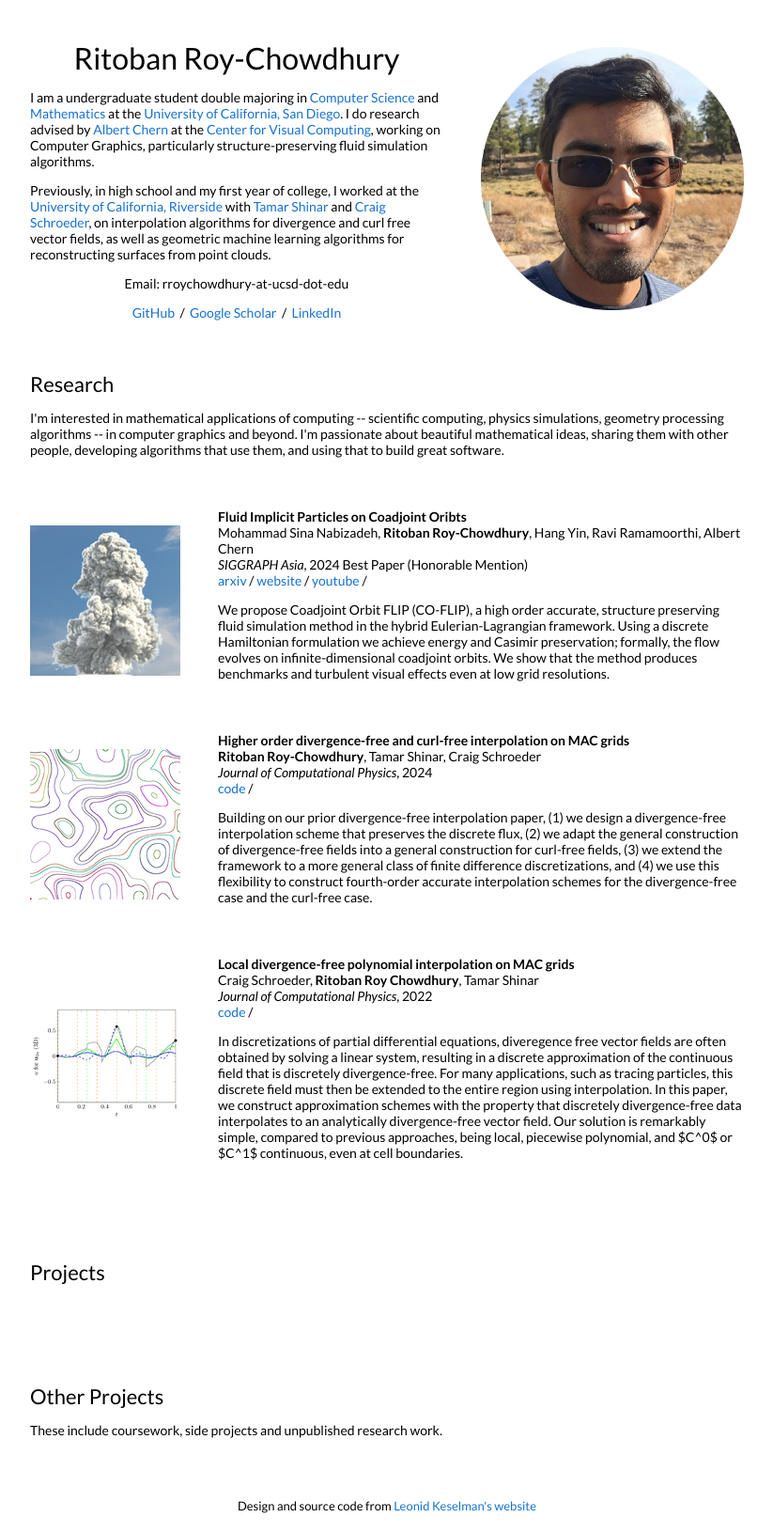
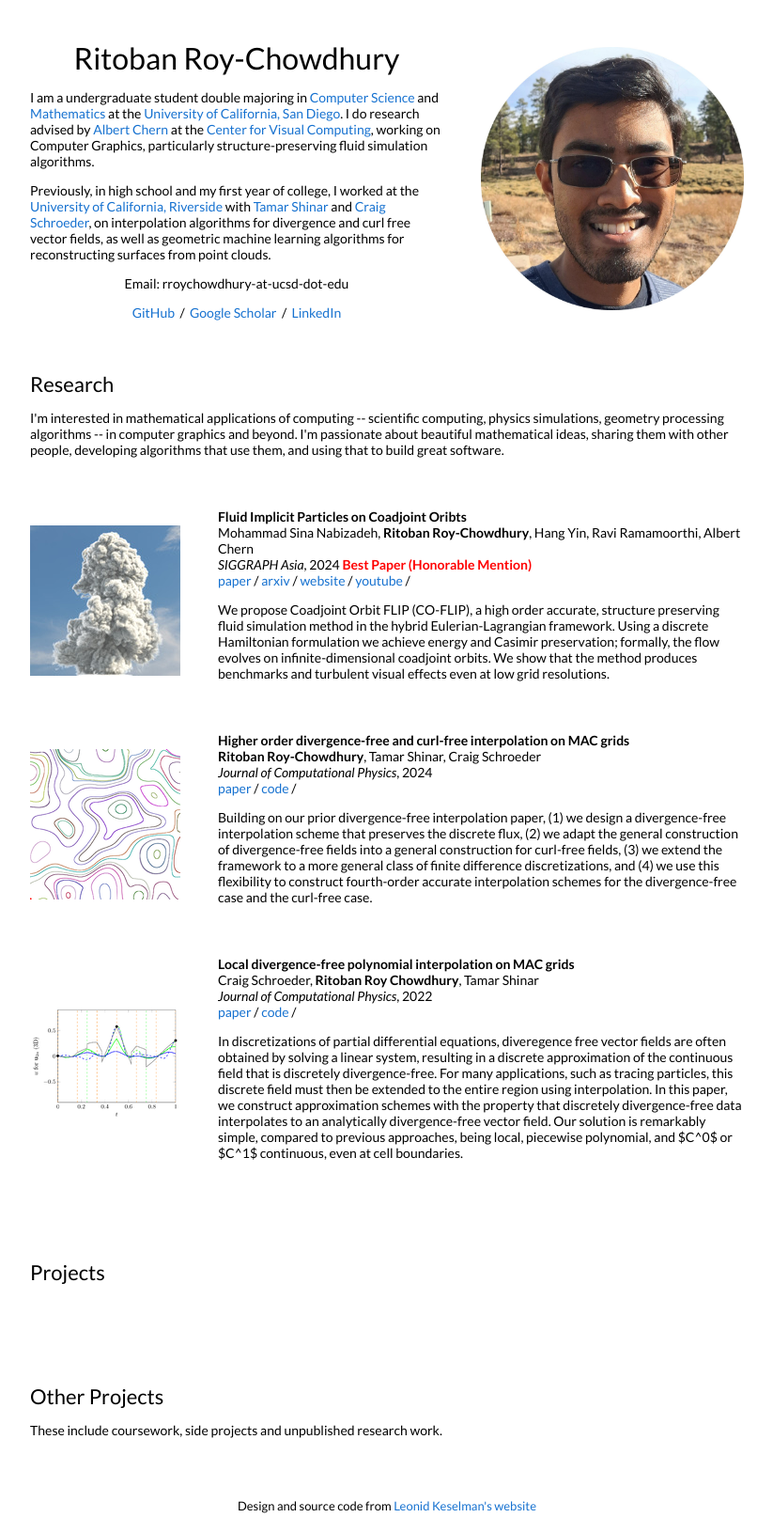
Before and after one commit to ritobanrc/ritobanrc.github.io, a Jekyll site: the page built from _posts/2024-12-01-coflip.md, in a window 1280 px wide. Shown: the whole page at 94% size, without its empty margins (228-1051 px from the left). Built offline with Jekyll 4.4.1, drawn with Linux system fonts in a browser that asks for light colours.

Commit message:
display paper link

```diff
--- a/_layouts/default.html
+++ b/_layouts/default.html
@@ -82,11 +82,14 @@
               {{post.authors}}
 
               <br>
-              <em>{{post.venue}}</em>, {{ post.date | date: "%Y" }} {{}}
+              <em>{{post.venue}}</em>, {{ post.date | date: "%Y" }}
               {% if post.comment %}
-              <span color="red"> {{ post.comment }} </span>
+              <span style="color: red; font-weight: bold"> {{ post.comment }} </span>
               {% endif %}
               <br>
+              {% if post.paper %}
+              <a href="{{post.paper}}">paper</a> /
+              {% endif %}
               {% if post.arxiv %}
               <a href="{{post.arxiv}}">arxiv</a> /
               {% endif %}
--- a/_posts/2024-12-01-coflip.md
+++ b/_posts/2024-12-01-coflip.md
@@ -8,6 +8,7 @@ author: "Ritoban Roy-Chowdhury"
 authors: "Mohammad Sina Nabizadeh, <strong>Ritoban Roy-Chowdhury</strong>, Hang Yin, Ravi Ramamoorthi, Albert Chern"
 venue: "SIGGRAPH Asia"
 comment: "Best Paper (Honorable Mention)"
+paper: https://dl.acm.org/doi/10.1145/3687970
 arxiv: https://arxiv.org/abs/2406.01936
 website: https://cseweb.ucsd.edu/~viscomp/projects/SIGA24COFLIP/
 youtube: https://www.youtube.com/watch?v=T12LLXKuoLk&pp=ygUsZmx1aWQgaW1wbGljaXQgcGFydGljbGVzIG9uIGNvYWRqb2ludCBvcmJpdHM%3D
```
